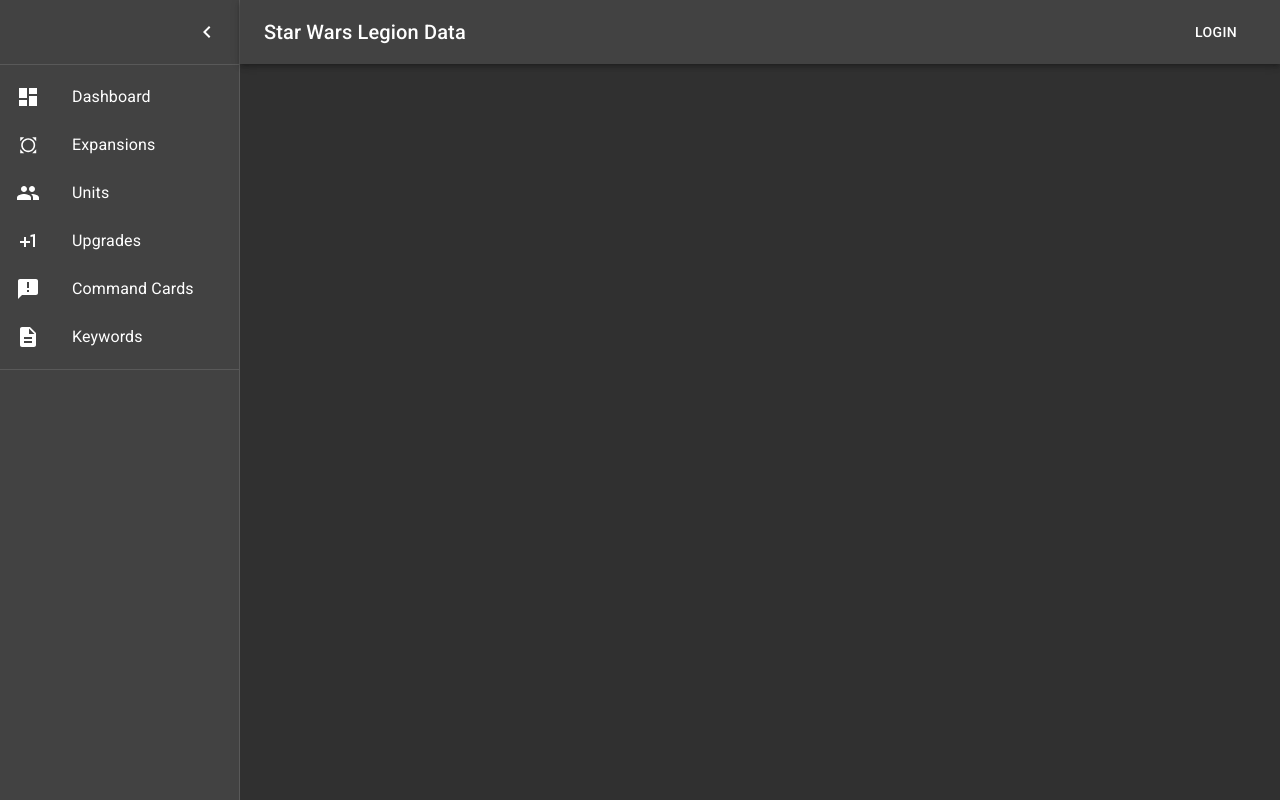
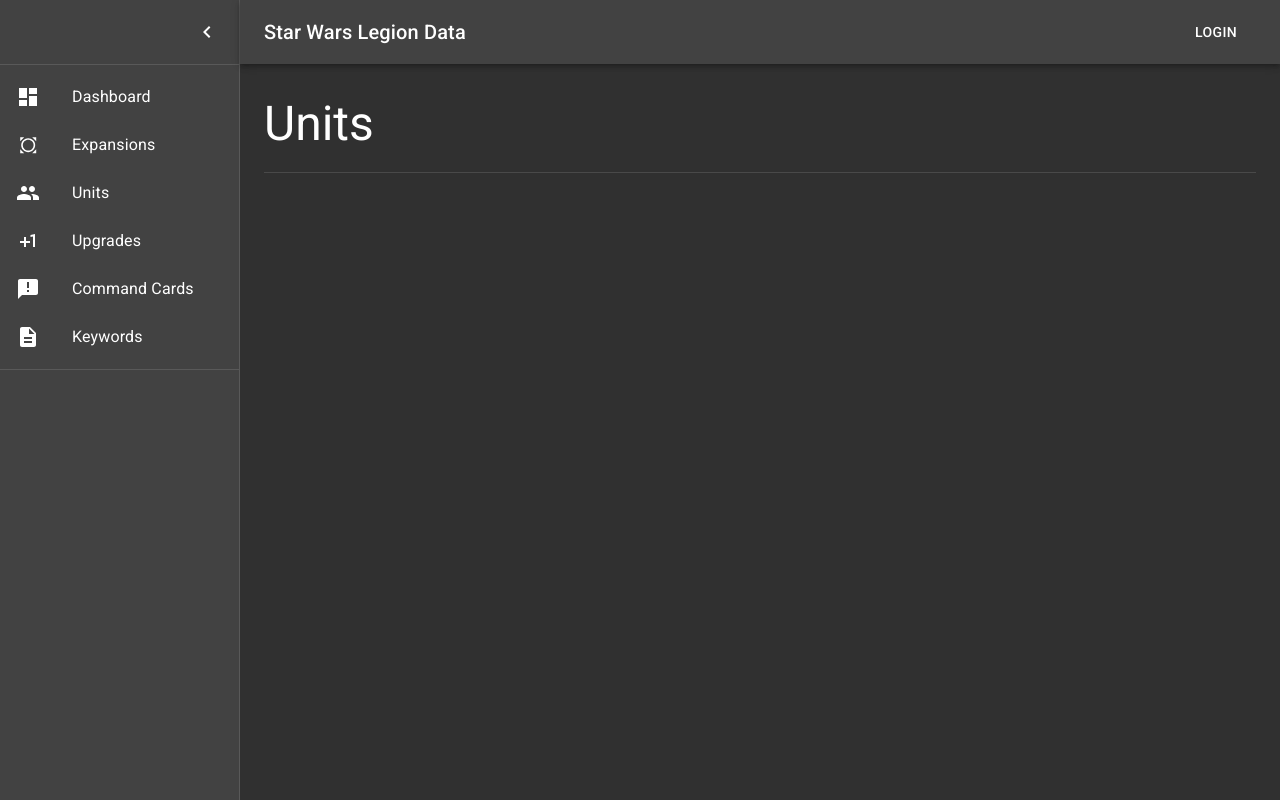
Before and after one commit to StarWarsDev/revisionist, a React (Create React App) app: page /#/units in a window 1280 px wide. Built offline with nearby package versions, Linux system fonts and the light colour scheme.

Commit message:
Added bare units page

```diff
--- a/src/App.tsx
+++ b/src/App.tsx
@@ -12,6 +12,7 @@
 import { getLegionData, getEmptyLegionData } from "./data";
 import CommandCardGrid from "./pages/CommandCardGrid";
 import UpgradeGrid from "./pages/UpgradeGrid";
+import { UnitGrid } from "./pages/UnitGrid";
 
 const CLIENT_ID: string = "123a931c6efe1d179e01";
 const REDIRECT_URI = "http://localhost:3000";
@@ -149,6 +150,9 @@
                     upgradeNameMap={upgradeNames}
                   />
                 </Route>
+                <Route path="/units">
+                  <UnitGrid />
+                </Route>
                 <Route path="/upgrades">
                   <UpgradeGrid upgrades={legionData.upgrades} />
                 </Route>
--- /dev/null
+++ b/src/pages/UnitGrid.tsx
@@ -0,0 +1,10 @@
+import React from "react";
+import PageHeader from "../components/PageHeader";
+
+export function UnitGrid() {
+  return (
+    <React.Fragment>
+      <PageHeader title="Units" />
+    </React.Fragment>
+  );
+}
```
